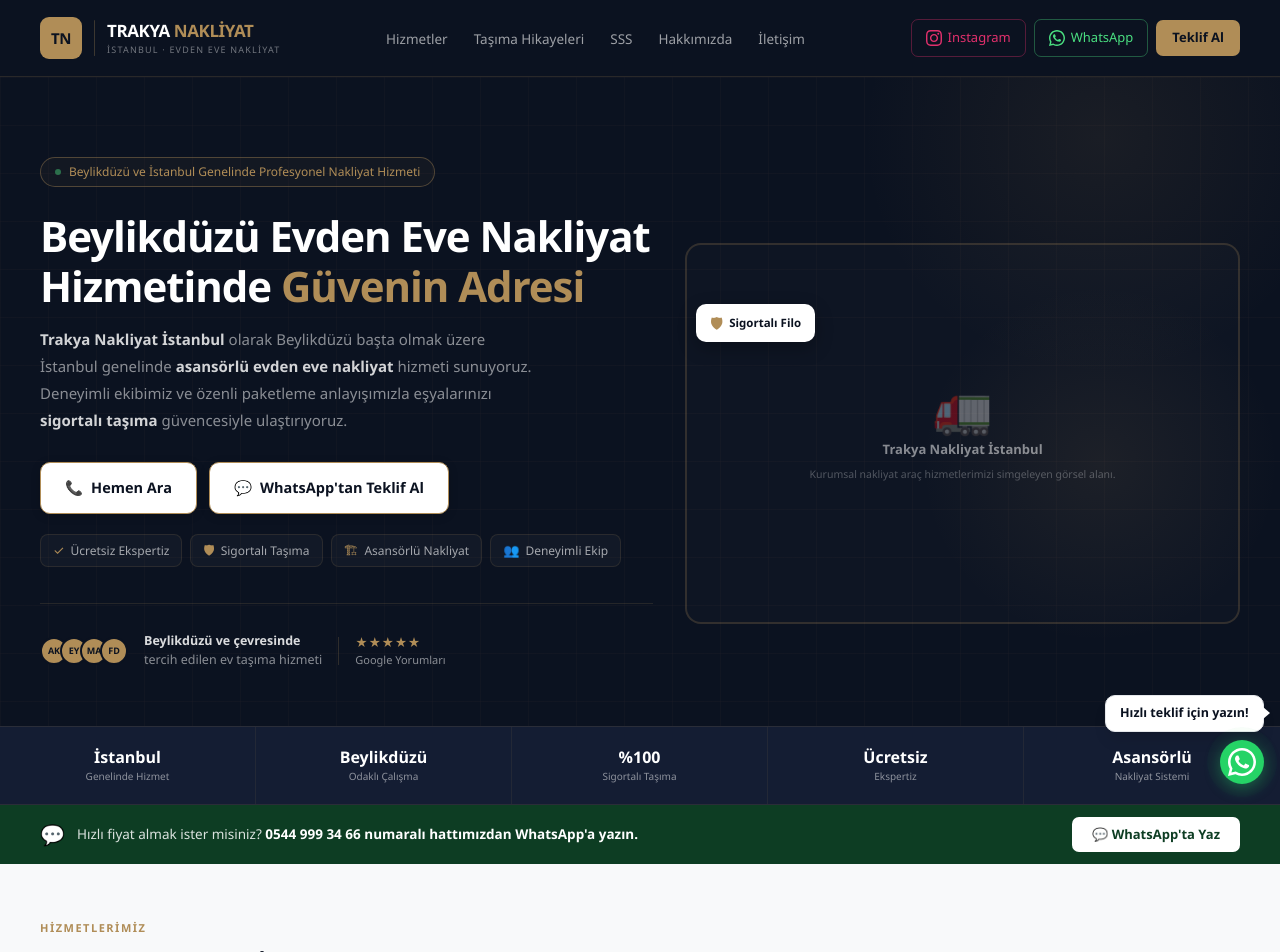
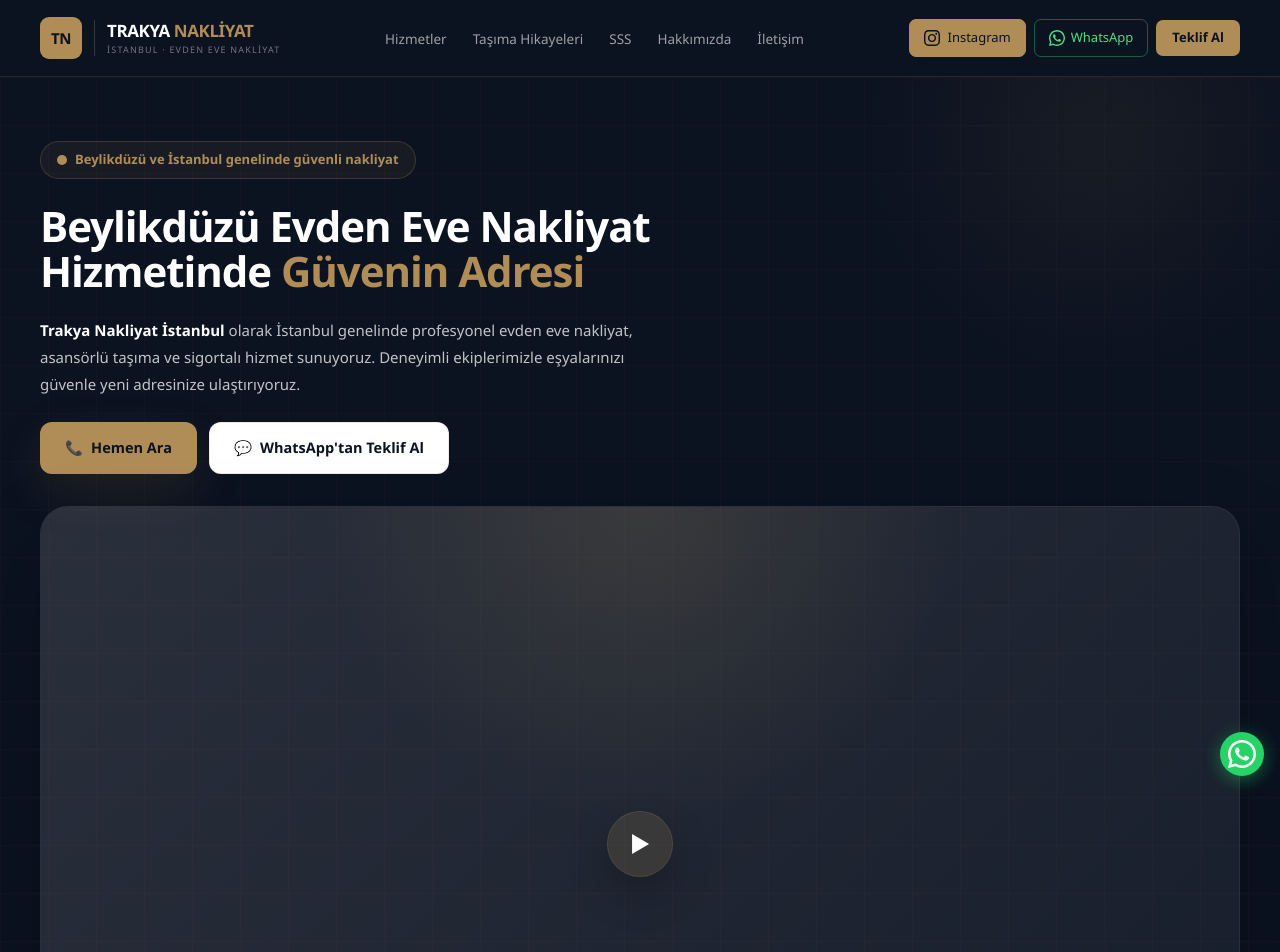
Before and after one commit to trakyanakliyatistanbul/trakya-nakliyat, a Next.js app: page / in a window 1280 px wide. Shown: the top 952 px of the page. Built offline with nearby package versions, Linux system fonts and the light colour scheme.

Commit message:
Homepage premium redesign phase 1

```diff
--- a/src/app/page.tsx
+++ b/src/app/page.tsx
@@ -3,7 +3,6 @@ import Footer from '@/components/layout/Footer'
 import WhatsAppFloat from '@/components/layout/WhatsAppFloat'
 import Hero from '@/components/sections/Hero'
 import StatsBar from '@/components/sections/StatsBar'
-import WhatsAppStrip from '@/components/sections/WhatsAppStrip'
 import Services from '@/components/sections/Services'
 import TrustStats from '@/components/sections/TrustStats'
 import Reviews from '@/components/sections/Reviews'
@@ -18,7 +17,6 @@ export default function HomePage() {
       <main>
         <Hero />
         <StatsBar />
-        <WhatsAppStrip />
         <Services />
         <TrustStats />
         <Reviews />
--- a/src/components/layout/Navbar.tsx
+++ b/src/components/layout/Navbar.tsx
@@ -54,12 +54,12 @@ export default function Navbar() {
             target="_blank"
             rel="noopener noreferrer"
             aria-label="Instagram"
-            className="hidden sm:flex items-center gap-1.5 text-[#e1306c] border border-[rgba(225,48,108,0.35)] px-3.5 py-2 rounded-[7px] text-[13px] no-underline hover:bg-[rgba(225,48,108,0.08)] transition-colors"
+            className="flex items-center gap-2 text-[#0B1220] bg-[var(--gold)] border border-[var(--gold)] px-3.5 py-2 rounded-[7px] text-[13px] no-underline hover:bg-[#a57b4d] hover:border-[#a57b4d] transition-colors"
           >
             <svg className="w-4 h-4" fill="currentColor" viewBox="0 0 24 24" aria-hidden="true">
               <path d="M12 2.163c3.204 0 3.584.012 4.85.07 3.252.148 4.771 1.691 4.919 4.919.058 1.265.069 1.645.069 4.849 0 3.205-.012 3.584-.069 4.849-.149 3.225-1.664 4.771-4.919 4.919-1.266.058-1.644.07-4.85.07-3.204 0-3.584-.012-4.849-.07-3.26-.149-4.771-1.699-4.919-4.92-.058-1.265-.07-1.644-.07-4.849 0-3.204.013-3.583.07-4.849.149-3.227 1.664-4.771 4.919-4.919 1.266-.057 1.645-.069 4.849-.069zm0-2.163c-3.259 0-3.667.014-4.947.072-4.358.2-6.78 2.618-6.98 6.98-.059 1.281-.073 1.689-.073 4.948 0 3.259.014 3.668.072 4.948.2 4.358 2.618 6.78 6.98 6.98 1.281.058 1.689.072 4.948.072 3.259 0 3.668-.014 4.948-.072 4.354-.2 6.782-2.618 6.979-6.98.059-1.28.073-1.689.073-4.948 0-3.259-.014-3.667-.072-4.947-.196-4.354-2.617-6.78-6.979-6.98-1.281-.059-1.69-.073-4.949-.073zm0 5.838c-3.403 0-6.162 2.759-6.162 6.162s2.759 6.163 6.162 6.163 6.162-2.759 6.162-6.163c0-3.403-2.759-6.162-6.162-6.162zm0 10.162c-2.209 0-4-1.79-4-4 0-2.209 1.791-4 4-4s4 1.791 4 4c0 2.21-1.791 4-4 4zm6.406-11.845c-.796 0-1.441.645-1.441 1.44s.645 1.44 1.441 1.44c.795 0 1.439-.645 1.439-1.44s-.644-1.44-1.439-1.44z"/>
             </svg>
-            Instagram
+            <span className="hidden sm:inline">Instagram</span>
           </a>
           {/* WhatsApp */}
           <a
--- a/src/components/layout/WhatsAppFloat.tsx
+++ b/src/components/layout/WhatsAppFloat.tsx
@@ -4,19 +4,7 @@ import { SITE_CONFIG } from '@/lib/constants'
 
 export default function WhatsAppFloat() {
   return (
-    <div className="fixed bottom-[calc(1.5rem+env(safe-area-inset-bottom))] sm:bottom-[calc(1rem+env(safe-area-inset-bottom))] right-[calc(1rem+env(safe-area-inset-right))] z-50 flex flex-col items-end gap-2">
-      {/* Tooltip */}
-      <div className="bg-white border border-[#E5E7EB] rounded-[10px] px-3.5 py-2 text-[12.5px] font-semibold text-[#0B1220] shadow-lg max-w-[calc(100vw-92px)] break-words relative animate-[fadeIn_0.5s_ease_1.2s_both]">
-        Hızlı teklif için yazın!
-        <div
-          className="absolute right-[-7px] top-1/2 -translate-y-1/2 w-0 h-0"
-          style={{
-            borderTop: '6px solid transparent',
-            borderBottom: '6px solid transparent',
-            borderLeft: '7px solid white',
-          }}
-        />
-      </div>
+    <div className="fixed left-[calc(1rem+env(safe-area-inset-left))] sm:right-[calc(1rem+env(safe-area-inset-right))] sm:left-auto bottom-[calc(5.5rem+env(safe-area-inset-bottom))] sm:bottom-[calc(1.5rem+env(safe-area-inset-bottom))] z-50">
       {/* Pulse ring */}
       <div
         className="absolute bottom-0 right-0 w-[44px] h-[44px] rounded-full pointer-events-none"
--- a/src/components/sections/Hero.tsx
+++ b/src/components/sections/Hero.tsx
@@ -1,26 +1,17 @@
 import { SITE_CONFIG } from '@/lib/constants'
-
-const trustBadges = [
-  { icon: '✓', label: 'Ücretsiz Ekspertiz' },
-  { icon: '🛡', label: 'Sigortalı Taşıma' },
-  { icon: '🏗', label: 'Asansörlü Nakliyat' },
-  { icon: '👥', label: 'Deneyimli Ekip' },
-]
-
-const proofAvatars = ['AK', 'EY', 'MA', 'FD']
 
 export default function Hero() {
   return (
     <section
       id="hero"
-      className="bg-[#0B1220] pt-12 lg:pt-16 pb-0 relative overflow-hidden"
+      className="bg-[#0B1220] pt-12 lg:pt-16 pb-10 relative overflow-hidden"
     >
       {/* Grid background */}
       <div
         className="absolute inset-0 pointer-events-none"
         style={{
           backgroundImage:
-            'linear-gradient(rgba(176,141,87,0.035) 1px, transparent 1px), linear-gradient(90deg, rgba(176,141,87,0.035) 1px, transparent 1px)',
+            'linear-gradient(rgba(176,141,87,0.03) 1px, transparent 1px), linear-gradient(90deg, rgba(176,141,87,0.03) 1px, transparent 1px)',
           backgroundSize: '48px 48px',
         }}
       />
@@ -29,51 +20,35 @@ export default function Hero() {
         className="absolute pointer-events-none"
         style={{
           width: 480, height: 480, borderRadius: '50%',
-          background: 'radial-gradient(circle, rgba(176,141,87,0.09) 0%, transparent 70%)',
+          background: 'radial-gradient(circle, rgba(176,141,87,0.08) 0%, transparent 70%)',
           top: -180, right: -60,
         }}
       />
 
       <div className="max-w-[1320px] mx-auto px-4 sm:px-6 lg:px-10 relative z-10">
-        <div className="grid grid-cols-1 lg:grid-cols-[1.05fr_0.95fr] gap-8 items-center">
-
-          {/* Sol: Metin */}
-          <div className="pb-7 lg:pb-14 pt-4">
-            {/* Badge */}
-            <div className="inline-flex items-center gap-2 border border-[rgba(176,141,87,0.4)] text-[var(--gold)] px-3.5 py-[5px] rounded-full text-[12px] mb-6 bg-[rgba(176,141,87,0.05)]">
-              <span className="w-1.5 h-1.5 rounded-full bg-[#4ade80] animate-[pulseDot_2s_infinite] flex-shrink-0" />
-              Beylikdüzü ve İstanbul Genelinde Profesyonel Nakliyat Hizmeti
+        <div className="grid gap-8">
+          <div className="space-y-6 max-w-3xl">
+            <div className="inline-flex items-center gap-2 rounded-full border border-[rgba(176,141,87,0.25)] bg-[rgba(176,141,87,0.08)] px-4 py-2 text-[13px] text-[var(--gold)] font-semibold">
+              <span className="w-2.5 h-2.5 rounded-full bg-[var(--gold)]" />
+              Beylikdüzü ve İstanbul genelinde güvenli nakliyat
             </div>
 
-            {/* H1 */}
-            <h1 className="text-[36px] lg:text-[42px] font-bold leading-[1.18] text-white mb-4 tracking-tight">
+            <h1 className="text-[36px] lg:text-[42px] font-bold leading-[1.08] text-white tracking-tight">
               Beylikdüzü Evden Eve Nakliyat Hizmetinde{' '}
               <em className="not-italic text-[var(--gold)]">Güvenin Adresi</em>
             </h1>
 
-            {/* Description */}
-            <p className="text-[15px] text-[rgba(255,255,255,0.52)] leading-[1.8] max-w-[500px] mb-7">
-              <strong className="text-[rgba(255,255,255,0.82)] font-semibold">
-                Trakya Nakliyat İstanbul
-              </strong>{' '}
-              olarak Beylikdüzü başta olmak üzere İstanbul genelinde{' '}
-              <strong className="text-[rgba(255,255,255,0.82)] font-semibold">
-                asansörlü evden eve nakliyat
-              </strong>{' '}
-              hizmeti sunuyoruz. Deneyimli ekibimiz ve özenli paketleme anlayışımızla
-              eşyalarınızı{' '}
-              <strong className="text-[rgba(255,255,255,0.82)] font-semibold">
-                sigortalı taşıma
-              </strong>{' '}
-              güvencesiyle ulaştırıyoruz.
+            <p className="text-[15px] text-[rgba(255,255,255,0.75)] leading-[1.8] max-w-[600px]">
+              <strong className="text-white font-semibold">Trakya Nakliyat İstanbul</strong> olarak
+              İstanbul genelinde profesyonel evden eve nakliyat, asansörlü taşıma ve sigortalı hizmet sunuyoruz.
+              Deneyimli ekiplerimizle eşyalarınızı güvenle yeni adresinize ulaştırıyoruz.
             </p>
 
-            {/* Buttons */}
-            <div className="flex flex-col sm:flex-row flex-wrap gap-3 mb-4 lg:mb-5">
+            <div className="flex flex-col sm:flex-row flex-wrap gap-3">
               <a
                 href={SITE_CONFIG.phoneHref}
-                className="w-full sm:w-auto flex items-center justify-center gap-2 bg-white text-[#0B1220] border-[1.5px] border-[var(--gold)] px-6 py-3.5 rounded-[10px] text-[14.5px] font-semibold no-underline hover:bg-[var(--gold)] hover:text-[#0B1220] transition-all duration-200 hover:scale-[1.03] hover:-translate-y-px"
-                style={{ boxShadow: '0 2px 10px rgba(0,0,0,0.18)' }}
+                className="w-full sm:w-auto inline-flex items-center justify-center gap-2 bg-[var(--gold)] text-[#0B1220] border border-transparent px-6 py-3.5 rounded-[12px] text-[14.5px] font-semibold no-underline hover:bg-[#a57b4d] transition-all duration-200"
+                style={{ boxShadow: '0 18px 50px rgba(176,141,87,0.14)' }}
               >
                 <span>📞</span> Hemen Ara
               </a>
@@ -81,82 +56,26 @@ export default function Hero() {
                 href={SITE_CONFIG.whatsapp}
                 target="_blank"
                 rel="noopener noreferrer"
-                className="w-full sm:w-auto flex items-center justify-center gap-2 bg-white text-[#0B1220] border-[1.5px] border-[var(--gold)] px-6 py-3.5 rounded-[10px] text-[14.5px] font-semibold no-underline hover:bg-[var(--gold)] hover:text-[#0B1220] transition-all duration-200 hover:scale-[1.03] hover:-translate-y-px"
-                style={{ boxShadow: '0 2px 10px rgba(0,0,0,0.18)' }}
+                className="w-full sm:w-auto inline-flex items-center justify-center gap-2 bg-white text-[#0B1220] border border-[rgba(176,141,87,0.18)] px-6 py-3.5 rounded-[12px] text-[14.5px] font-semibold no-underline hover:bg-[rgba(176,141,87,0.12)] transition-all duration-200"
               >
                 <span>💬</span> WhatsApp&apos;tan Teklif Al
               </a>
             </div>
-
-            {/* Trust badges */}
-            <div className="flex flex-wrap gap-2 mb-6 lg:mb-9">
-              {trustBadges.map((b) => (
-                <div
-                  key={b.label}
-                  className="flex items-center gap-1.5 text-[12px] text-[rgba(255,255,255,0.62)] border border-[rgba(176,141,87,0.15)] bg-[rgba(255,255,255,0.03)] px-3 py-1.5 rounded-[8px]"
-                >
-                  <span className="text-[var(--gold)] text-[13px]">{b.icon}</span>
-                  {b.label}
-                </div>
-              ))}
-            </div>
-
-            {/* Social proof */}
-            <div
-              className="flex flex-wrap items-center gap-4 pt-7"
-              style={{ borderTop: '1px solid rgba(176,141,87,0.16)' }}
-            >
-              <div className="flex">
-                {proofAvatars.map((av, i) => (
-                  <div
-                    key={av}
-                    className="w-7 h-7 rounded-full border-2 border-[#0B1220] bg-[var(--gold)] flex items-center justify-center text-[9px] font-bold text-[#0B1220]"
-                    style={{ marginLeft: i === 0 ? 0 : '-8px' }}
-                  >
-                    {av}
-                  </div>
-                ))}
-              </div>
-              <div className="text-[12.5px] text-[rgba(255,255,255,0.52)]">
-                <strong className="text-[rgba(255,255,255,0.85)]">Beylikdüzü ve çevresinde</strong>
-                <br />tercih edilen ev taşıma hizmeti
-              </div>
-              <div className="w-px h-7 bg-[rgba(176,141,87,0.22)]" />
-              <div>
-                <div className="text-[var(--gold)] text-[12px] tracking-wider">★★★★★</div>
-                <div className="text-[11px] text-[rgba(255,255,255,0.52)]">Google Yorumları</div>
-              </div>
-            </div>
           </div>
 
-          {/* Sağ: Araç görseli placeholder */}
-          <div className="relative min-h-[340px] lg:min-h-[380px] flex items-end justify-center">
-            <div
-              className="absolute pointer-events-none"
-              style={{
-                width: 360, height: 360, borderRadius: '50%',
-                background: 'radial-gradient(circle, rgba(176,141,87,0.09) 0%, transparent 70%)',
-                bottom: -20, right: -40,
-              }}
-            />
-            {/* Sigortalı filo rozeti */}
-            <div
-              className="absolute top-[16%] left-[2%] z-20 bg-white rounded-[10px] px-3.5 py-2 flex items-center gap-1.5"
-              style={{ boxShadow: '0 6px 18px rgba(0,0,0,0.28)' }}
-            >
-              <span className="text-[var(--gold)] text-[15px]">🛡</span>
-              <span className="text-[11.5px] font-bold text-[#0B1220]">Sigortalı Filo</span>
+          <div className="relative overflow-hidden rounded-[28px] border border-[rgba(255,255,255,0.08)] bg-white/5 shadow-[0_32px_80px_rgba(0,0,0,0.22)]">
+            <div className="aspect-[16/9] min-h-[220px] bg-[radial-gradient(circle_at_top,_rgba(176,141,87,0.16),transparent_35%),linear-gradient(135deg,rgba(255,255,255,0.08),transparent)]" />
+            <div className="absolute inset-0 flex items-center justify-center">
+              <button
+                aria-label="Video oynat"
+                className="flex h-16 w-16 items-center justify-center rounded-full bg-[rgba(176,141,87,0.18)] text-white shadow-[0_18px_40px_rgba(0,0,0,0.25)] ring-1 ring-[rgba(176,141,87,0.35)] transition-transform duration-200 hover:scale-105 hover:bg-[var(--gold)]"
+              >
+                <span className="text-[22px]">▶</span>
+              </button>
             </div>
-            <div
-              className="relative z-10 w-full max-w-[560px] border-2 border-[rgba(176,141,87,0.22)] rounded-[16px] flex flex-col items-center justify-center gap-2 bg-[rgba(255,255,255,0.015)]"
-              style={{ aspectRatio: '16/11' }}
-            >
-              <span className="text-[rgba(176,141,87,0.38)] text-5xl">🚛</span>
-              <div className="text-[13px] font-bold text-[rgba(255,255,255,0.5)]">
-                Trakya Nakliyat İstanbul
-              </div>
-              <div className="text-[10.5px] text-[rgba(255,255,255,0.28)] text-center px-6">
-                Kurumsal nakliyat araç hizmetlerimizi simgeleyen görsel alanı.
+            <div className="absolute inset-x-0 bottom-0 px-6 pb-6">
+              <div className="mx-auto max-w-[640px] rounded-[18px] border border-[rgba(255,255,255,0.12)] bg-[#0B1220]/70 px-4 py-3 text-center text-[14px] text-[rgba(255,255,255,0.82)] shadow-sm">
+                Yakında gelecek tanıtım video veya premium görsel alanı.
               </div>
             </div>
           </div>
--- a/src/components/sections/Reviews.tsx
+++ b/src/components/sections/Reviews.tsx
@@ -5,28 +5,37 @@ import { reviewsData } from '@/data/reviewsData'
 
 const INTERVAL = 6000
 
+const getVisibleCount = (width: number) => {
+  if (width >= 900) return 3
+  if (width >= 560) return 2
+  return 1
+}
+
 export default function Reviews() {
   const [current, setCurrent] = useState(0)
   const [paused, setPaused] = useState(false)
+  const [cnt, setCnt] = useState(3)
   const progressRef = useRef<HTMLDivElement>(null)
   const timerRef = useRef<ReturnType<typeof setTimeout> | null>(null)
   const startTimeRef = useRef<number>(0)
   const remainingRef = useRef<number>(INTERVAL)
   const animFrameRef = useRef<number>(0)
 
-  function visibleCount() {
-    if (typeof window === 'undefined') return 3
-    if (window.innerWidth >= 900) return 3
-    if (window.innerWidth >= 560) return 2
-    return 1
-  }
-
-  const totalPages = useCallback(() => {
-    return Math.max(1, reviewsData.length - visibleCount() + 1)
+  useEffect(() => {
+    const updateCount = () => setCnt(getVisibleCount(window.innerWidth))
+    updateCount()
+    window.addEventListener('resize', updateCount)
+    return () => window.removeEventListener('resize', updateCount)
   }, [])
 
+  const totalPages = Math.max(1, reviewsData.length - cnt + 1)
+
+  useEffect(() => {
+    setCurrent((value) => Math.min(value, totalPages - 1))
+  }, [totalPages])
+
   const goTo = useCallback((idx: number) => {
-    const pages = totalPages()
+    const pages = totalPages
     setCurrent(((idx % pages) + pages) % pages)
   }, [totalPages])
 
@@ -52,7 +61,7 @@ export default function Reviews() {
     startTimeRef.current = performance.now()
     startProgress(duration)
     timerRef.current = setTimeout(() => {
-      setCurrent((c) => (c + 1) % totalPages())
+      setCurrent((c) => (c + 1) % totalPages)
       resetAuto()
     }, duration)
   }, [totalPages])
@@ -83,7 +92,6 @@ export default function Reviews() {
   function handlePrev() { goTo(current - 1); resetAuto() }
   function handleNext() { goTo(current + 1); resetAuto() }
 
-  const cnt = typeof window !== 'undefined' ? visibleCount() : 3
   const cardWidthPct = 100 / cnt
 
   return (
@@ -180,7 +188,7 @@ export default function Reviews() {
               ‹
             </button>
             <div className="flex items-center gap-1.5">
-              {Array.from({ length: totalPages() }).map((_, i) => (
+              {Array.from({ length: totalPages }).map((_, i) => (
                 <button
                   key={i}
                   onClick={() => { goTo(i); resetAuto() }}
--- a/src/components/sections/StatsBar.tsx
+++ b/src/components/sections/StatsBar.tsx
@@ -1,34 +1,33 @@
 const stats = [
-  { value: 'İstanbul', label: 'Genelinde Hizmet' },
-  { value: 'Beylikdüzü', label: 'Odaklı Çalışma' },
-  { value: '%100', label: 'Sigortalı Taşıma' },
-  { value: 'Ücretsiz', label: 'Ekspertiz' },
-  { value: 'Asansörlü', label: 'Nakliyat Sistemi' },
+  { icon: '📍', title: 'İstanbul Geneli Hizmet', subtitle: 'Tüm şehirde geniş kapsam' },
+  { icon: '🎯', title: 'Beylikdüzü Odaklı', subtitle: 'Yerel hizmette uzmanlık' },
+  { icon: '🛡', title: '%100 Sigortalı Taşıma', subtitle: 'Eşyalarınız tam güvence' },
+  { icon: '🔍', title: 'Ücretsiz Ekspertiz', subtitle: 'Net fiyat ve planlama' },
+  { icon: '🏗', title: 'Asansörlü Nakliyat', subtitle: 'Yüksek katlarda hızlı taşıma' },
+  { icon: '📦', title: 'Profesyonel Paketleme', subtitle: 'Her parça özenli korunur' },
 ]
 
 export default function StatsBar() {
   return (
-    <div
-      className="bg-[#141d33]"
-      style={{
-        borderTop: '1px solid rgba(176,141,87,0.14)',
-        borderBottom: '1px solid rgba(176,141,87,0.14)',
-      }}
-    >
-      <div className="grid grid-cols-2 sm:grid-cols-3 lg:grid-cols-5">
-        {stats.map((s, i) => (
-          <div
-            key={s.label}
-            className="py-5 px-4 text-center"
-            style={{
-              borderRight: i < stats.length - 1 ? '1px solid rgba(176,141,87,0.1)' : 'none',
-            }}
-          >
-            <div className="text-[16px] font-bold text-white leading-tight">{s.value}</div>
-            <div className="text-[10px] text-[rgba(255,255,255,0.52)] mt-0.5">{s.label}</div>
-          </div>
-        ))}
+    <section className="bg-[#141d33] py-12 px-4 sm:px-6 lg:px-10">
+      <div className="max-w-[1320px] mx-auto">
+        <div className="grid grid-cols-2 gap-4 md:grid-cols-3">
+          {stats.map((stat) => (
+            <div
+              key={stat.title}
+              className="flex h-full flex-col justify-between gap-4 rounded-[24px] border border-[rgba(176,141,87,0.18)] bg-[#0B1220]/50 p-5 shadow-[0_20px_40px_rgba(0,0,0,0.12)]"
+            >
+              <div className="inline-flex h-12 w-12 items-center justify-center rounded-[16px] bg-[rgba(176,141,87,0.12)] text-[24px] text-[var(--gold)]">
+                {stat.icon}
+              </div>
+              <div>
+                <div className="text-[16px] font-bold text-white leading-tight">{stat.title}</div>
+                <div className="mt-2 text-[13px] text-[rgba(255,255,255,0.72)] leading-[1.6]">{stat.subtitle}</div>
+              </div>
+            </div>
+          ))}
+        </div>
       </div>
-    </div>
+    </section>
   )
 }
```
